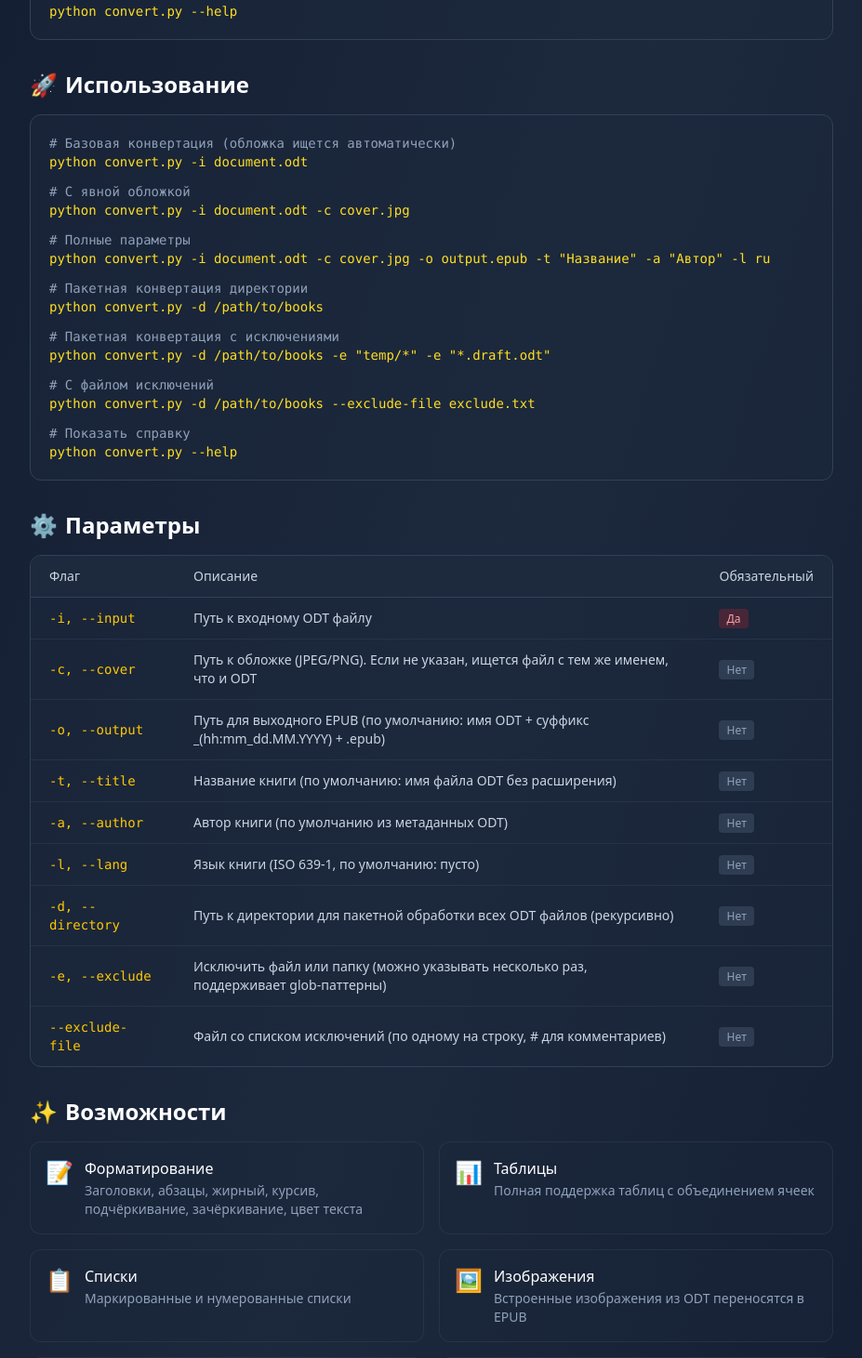
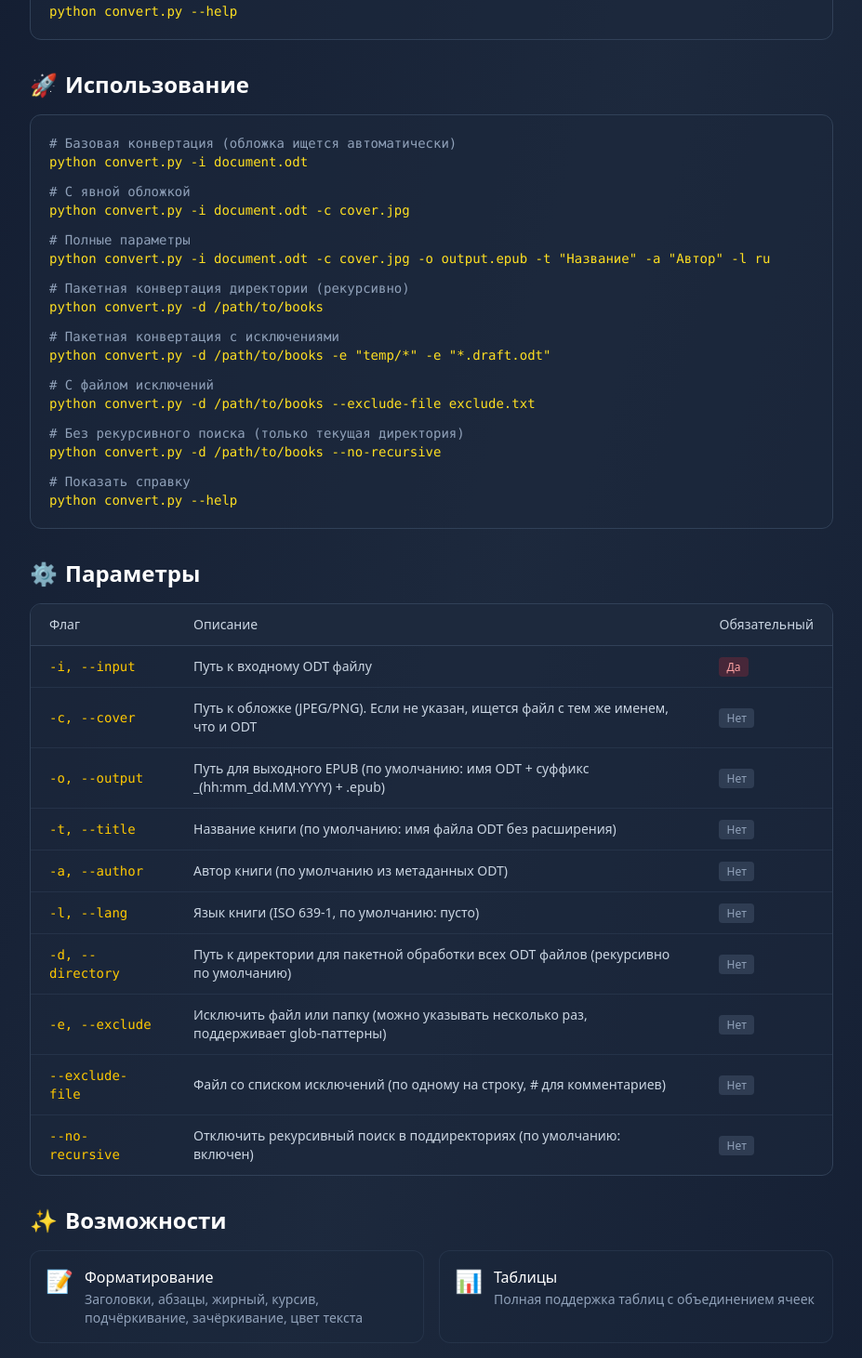
Before and after one commit to SnufflGit/odt2epub, a React (Vite) app: page / in a window 1280 px wide. Shown: the part 1345-2806 px from the top of the page at 93% size, without its empty margins (176-1103 px from the left). Built offline with nearby package versions, Linux system fonts and the light colour scheme.

Commit message:
task snapshot 617b1c5e-43ee-4056-b62b-1361828edb33

```diff
--- a/src/App.tsx
+++ b/src/App.tsx
@@ -100,7 +100,7 @@ function App() {
               <div className="text-yellow-300">python convert.py -i document.odt -c cover.jpg -o output.epub -t "Название" -a "Автор" -l ru</div>
             </div>
             <div>
-              <div className="text-slate-400"># Пакетная конвертация директории</div>
+              <div className="text-slate-400"># Пакетная конвертация директории (рекурсивно)</div>
               <div className="text-yellow-300">python convert.py -d /path/to/books</div>
             </div>
             <div>
@@ -110,6 +110,10 @@ function App() {
             <div>
               <div className="text-slate-400"># С файлом исключений</div>
               <div className="text-yellow-300">python convert.py -d /path/to/books --exclude-file exclude.txt</div>
+            </div>
+            <div>
+              <div className="text-slate-400"># Без рекурсивного поиска (только текущая директория)</div>
+              <div className="text-yellow-300">python convert.py -d /path/to/books --no-recursive</div>
             </div>
             <div>
               <div className="text-slate-400"># Показать справку</div>
@@ -165,7 +169,7 @@ function App() {
                 </tr>
                 <tr className="hover:bg-slate-700/20">
                   <td className="px-5 py-3 font-mono text-yellow-400">-d, --directory</td>
-                  <td className="px-5 py-3 text-slate-300">Путь к директории для пакетной обработки всех ODT файлов (рекурсивно)</td>
+                  <td className="px-5 py-3 text-slate-300">Путь к директории для пакетной обработки всех ODT файлов (рекурсивно по умолчанию)</td>
                   <td className="px-5 py-3"><span className="px-2 py-0.5 bg-slate-600/50 text-slate-400 rounded text-xs">Нет</span></td>
                 </tr>
                 <tr className="hover:bg-slate-700/20">
@@ -176,6 +180,11 @@ function App() {
                 <tr className="hover:bg-slate-700/20">
                   <td className="px-5 py-3 font-mono text-yellow-400">--exclude-file</td>
                   <td className="px-5 py-3 text-slate-300">Файл со списком исключений (по одному на строку, # для комментариев)</td>
+                  <td className="px-5 py-3"><span className="px-2 py-0.5 bg-slate-600/50 text-slate-400 rounded text-xs">Нет</span></td>
+                </tr>
+                <tr className="hover:bg-slate-700/20">
+                  <td className="px-5 py-3 font-mono text-yellow-400">--no-recursive</td>
+                  <td className="px-5 py-3 text-slate-300">Отключить рекурсивный поиск в поддиректориях (по умолчанию: включен)</td>
                   <td className="px-5 py-3"><span className="px-2 py-0.5 bg-slate-600/50 text-slate-400 rounded text-xs">Нет</span></td>
                 </tr>
               </tbody>
```
Also changed, not shown: 2 other files (tests, documents, lock files or other folders).
